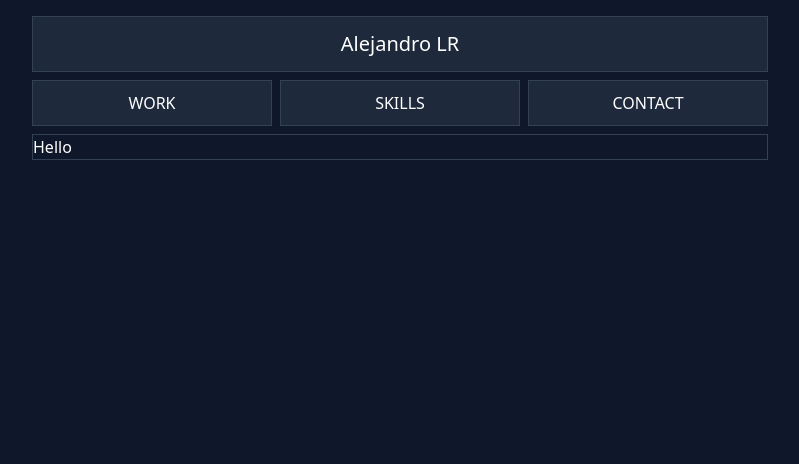
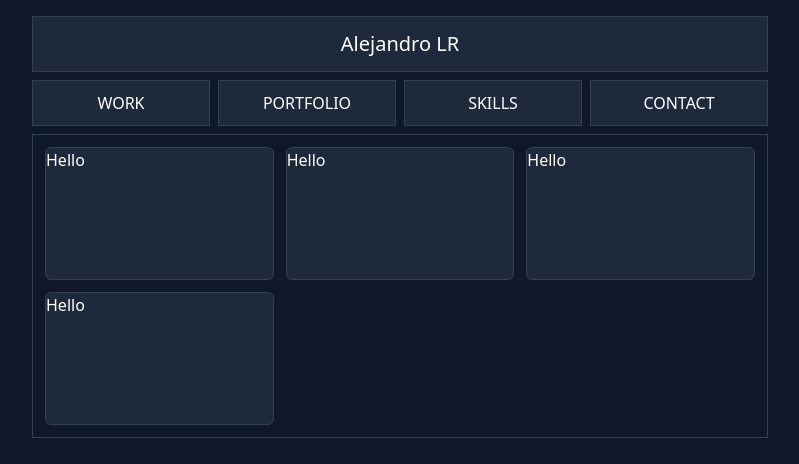
Before and after one commit to Alejandro1709/alejandrolarosa, a Next.js app: page / in a window 1280 px wide. Shown: the top 464 px of the page, without its empty margins (240-1039 px from the left). Built offline with nearby package versions, Linux system fonts and the light colour scheme.

Commit message:
Add: NavLinks and Navlink Components

```diff
--- a/src/app/layout.tsx
+++ b/src/app/layout.tsx
@@ -13,7 +13,7 @@ export default function RootLayout({
 }) {
   return (
     <html lang='en'>
-      <body className='flex min-h-screen flex-col gap-2 bg-slate-900 p-4 md:mx-auto md:max-w-screen-md'>
+      <body className='flex min-h-screen flex-col gap-2 bg-slate-900 p-4 xl:mx-auto xl:max-w-screen-md'>
         <Navigation />
         <main className='flex-1'>{children}</main>
       </body>
--- a/src/app/page.tsx
+++ b/src/app/page.tsx
@@ -1,7 +1,10 @@
+import Grid from '@/components/Grid';
+import Section from '@/components/layout/Section';
+
 export default function Home() {
   return (
-    <section className='border border-slate-700'>
-      <h1>Hello</h1>
-    </section>
+    <Section>
+      <Grid />
+    </Section>
   );
 }
--- /dev/null
+++ b/src/components/Grid.tsx
@@ -0,0 +1,20 @@
+function Grid() {
+  return (
+    <ul className='grid grid-cols-1 gap-3 p-3 md:grid-cols-2 xl:grid-cols-3'>
+      <li className='h-[133px] rounded-md border border-slate-700 bg-slate-800'>
+        Hello
+      </li>
+      <li className='h-[133px] rounded-md border border-slate-700 bg-slate-800'>
+        Hello
+      </li>
+      <li className='h-[133px] rounded-md border border-slate-700 bg-slate-800'>
+        Hello
+      </li>
+      <li className='h-[133px] rounded-md border border-slate-700 bg-slate-800'>
+        Hello
+      </li>
+    </ul>
+  );
+}
+
+export default Grid;
--- /dev/null
+++ b/src/components/layout/NavLink.tsx
@@ -0,0 +1,18 @@
+import type ILink from '@/types/link';
+import React from 'react';
+
+type NavLinkProps = {
+  link: ILink;
+  active: ILink;
+  onClick: React.Dispatch<React.SetStateAction<ILink>>;
+};
+
+function NavLink({ link, active, onClick }: NavLinkProps) {
+  return (
+    <li className='text-md flex-1 cursor-pointer border border-slate-700 bg-slate-800 p-2.5 text-center hover:border-white'>
+      {link.label.toUpperCase()}
+    </li>
+  );
+}
+
+export default NavLink;
--- /dev/null
+++ b/src/components/layout/NavLinks.tsx
@@ -0,0 +1,25 @@
+'use client';
+
+import links from '@/data/links';
+import type ILink from '@/types/link';
+import { useState } from 'react';
+import NavLink from './NavLink';
+
+function NavLinks() {
+  const [activeLink, setActiveLink] = useState<ILink>(links[0]);
+
+  return (
+    <ul className='flex w-full flex-row justify-center gap-2'>
+      {links.map((link) => (
+        <NavLink
+          key={link.name}
+          link={link}
+          active={activeLink}
+          onClick={setActiveLink}
+        />
+      ))}
+    </ul>
+  );
+}
+
+export default NavLinks;
--- a/src/components/layout/Navigation.tsx
+++ b/src/components/layout/Navigation.tsx
@@ -1,4 +1,4 @@
-import links from '@/data/links';
+import NavLinks from './NavLinks';
 
 type NavigationProps = {
   title?: string;
@@ -11,16 +11,7 @@ function Navigation({ title = 'Alejandro LR' }: NavigationProps) {
         <h1 className='text-xl font-medium'>{title}</h1>
       </div>
       <nav className='flex flex-col items-center justify-center'>
-        <ul className='flex w-full flex-row justify-center gap-2'>
-          {links.map((link) => (
-            <li
-              key={link.name}
-              className='text-md flex-1 cursor-pointer border border-slate-700 bg-slate-800 p-2.5 text-center'
-            >
-              {link.label.toUpperCase()}
-            </li>
-          ))}
-        </ul>
+        <NavLinks />
       </nav>
     </header>
   );
--- /dev/null
+++ b/src/components/layout/Section.tsx
@@ -0,0 +1,11 @@
+import React from 'react';
+
+type SectionProps = {
+  children: React.ReactNode;
+};
+
+function Section({ children }: SectionProps) {
+  return <section className='border border-slate-700'>{children}</section>;
+}
+
+export default Section;
--- a/src/data/links.ts
+++ b/src/data/links.ts
@@ -5,6 +5,11 @@ const links: ILink[] = [
     name: 'work',
     label: 'Work',
     href: '/',
+  },
+  {
+    name: 'portfolio',
+    label: 'Portfolio',
+    href: '/portfolio',
   },
   {
     name: 'skills',
--- a/src/types/link.d.ts
+++ b/src/types/link.d.ts
@@ -2,4 +2,5 @@ export default interface ILink {
   name: string;
   label: string;
   href: string;
+  active?: boolean;
 }
```
